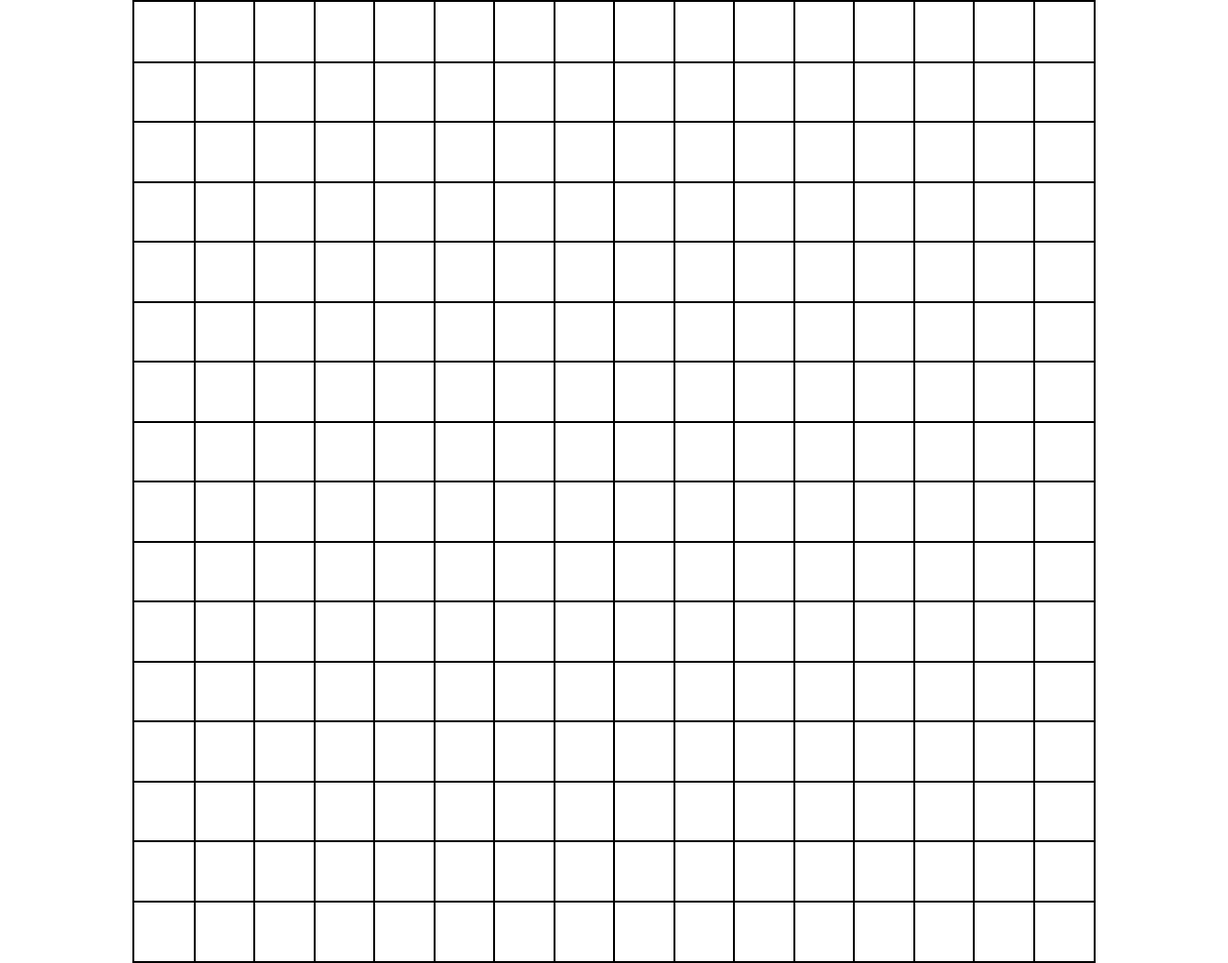
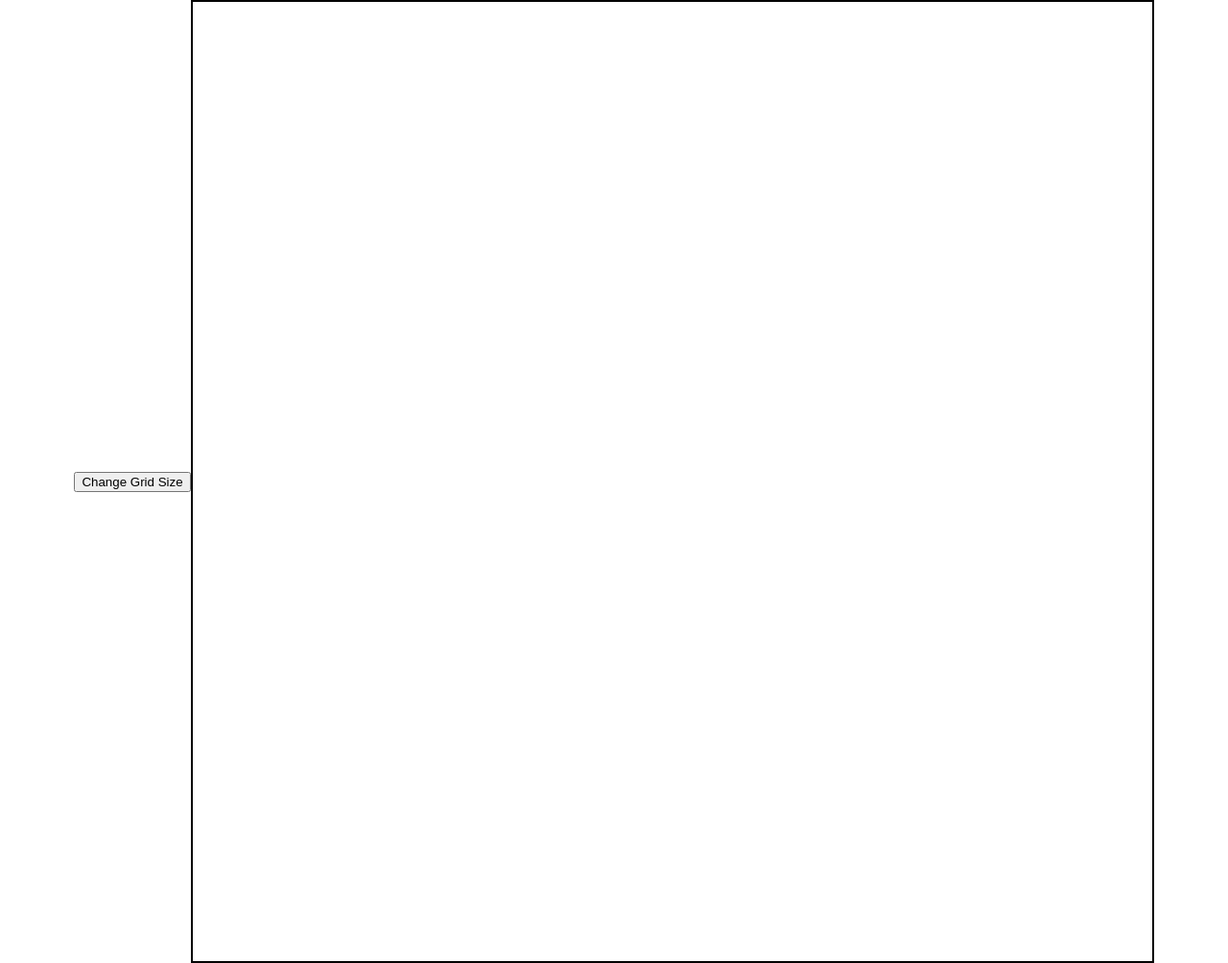
Before and after one commit to alnm9/etch-a-sketch, a plain HTML site: page index.html in a window 1280 px wide. Shown: the whole page at 96% size. Drawn offline with Linux system fonts and the light colour scheme.

Commit message:
Add a button to change the grid size

```diff
--- a/index.html
+++ b/index.html
@@ -9,8 +9,8 @@
 </head>
 
 <body>
+    <button id="btn">Change Grid Size</button>
     <div class="container"></div>
-
     <script src="script.js"></script>
 </body>
 
--- a/script.js
+++ b/script.js
@@ -1,7 +1,21 @@
 const container = document.querySelector(".container");
+const btn = document.querySelector("#btn");
 
-for (let i = 1; i <= 256; i++) {
-    const div = document.createElement("div");
-    div.classList.add("pixel");
-    container.appendChild(div);
-}
+btn.addEventListener("click", () => {
+    let gridNum = prompt("Enter a number for a new grid");
+    for (let i = 1; i <= gridNum ** 2; i++) {
+        const div = document.createElement("div");
+        div.classList.add("pixel");
+        container.appendChild(div);
+        div.style.width = `${100 / gridNum}%`;
+        div.style.height = `${100 / gridNum}%`;
+    }
+})
+
+
+
+
+
+// div.addEventListener("mouseover", (e) => {
+//     e.target.setAttribute("style", "background-color: rgb(157, 203, 230)");
+// })
```
